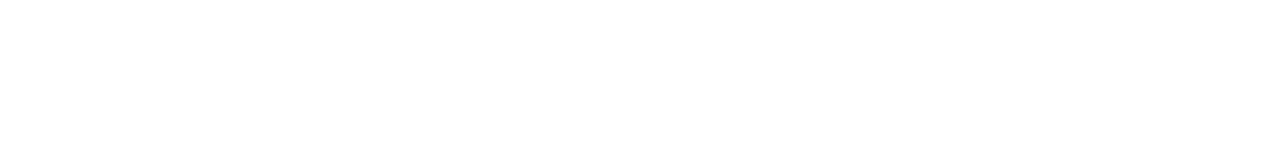
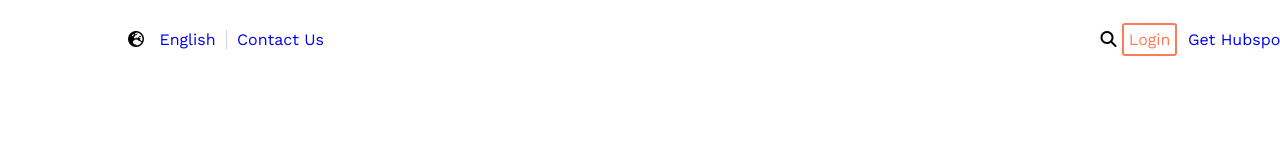
Before and after one commit to luca-cucchi81/html-css-hubspot, a plain HTML site: page index.html in a window 1280 px wide. Drawn offline with nearby package versions, Linux system fonts and the light colour scheme.

Commit message:
lavoro su box fixed

```diff
--- a/css/style.css
+++ b/css/style.css
@@ -2,6 +2,7 @@
     margin: 0;
     padding: 0;
     box-sizing: border-box;
+    font-family: 'Work Sans', sans-serif;
   }
 
   .clearfix:after {
@@ -9,3 +10,54 @@
       display: table;
       clear: both;
   }
+
+/* stile per container full-fullwidth */
+.container-fullwidth-primo{
+    background-color: #f5f8fa;
+}
+
+/*stile container*/
+.container {
+    width: 80%;
+    max-width: 1200px;
+    margin: 0 auto;
+}
+
+/*STILE UNICO PER LINK*/
+a{
+    text-decoration: none;
+}
+
+/* STILE CONTAINER FIXED */
+.fixed{
+    width: 1200px;
+    height: 80px;
+    position: fixed;
+    line-height: 80px;
+}
+.fixed-box{
+    float: left;
+}
+
+.fixed-box #lingua{
+    border-right: 1px solid #cbd6e2;
+    padding: 0 10px;
+}
+
+.fixed-box #contatti{
+    padding-left: 5px;
+}
+
+.fixed-second-box{
+    float: right;
+}
+
+.fixed-second-box a{
+    padding: 5px 5px;
+    border-radius: 3px;
+}
+
+.fixed-second-box #login{
+    border: 2px solid #ff7a59;
+    color: #ff7a59;
+}
--- a/index.html
+++ b/index.html
@@ -2,9 +2,28 @@
 <html lang="it" dir="ltr">
     <head>
         <meta charset="utf-8">
+        <link href="https://fonts.googleapis.com/css?family=Work+Sans:400,700&display=swap" rel="stylesheet">
+        <link rel="stylesheet" href="css/style.css">
+        <script src="https://kit.fontawesome.com/c42bf76b68.js" crossorigin="anonymous"></script>
         <title></title>
     </head>
     <body>
+        <div class="container-fullwidth-primo">
+            <div class="container">
+                <div class="fixed clearfix">
+                    <div class="fixed-box">
+                            <i class="fas fa-globe-europe"></i>
+                            <a id="lingua" href="#">English</a>
+                            <a id="contatti" href="#">Contact Us</a>
+                    </div>
 
-    </body>
+                    <div class="fixed-second-box">
+                            <i class="fas fa-search"></i>
+                            <a id="login" href="#">Login</a>
+                            <a id="free" href="#">Get Hubspot free</a>
+                    </div>
+                </div>
+            </div>
+        </div>
+
 </html>
```
